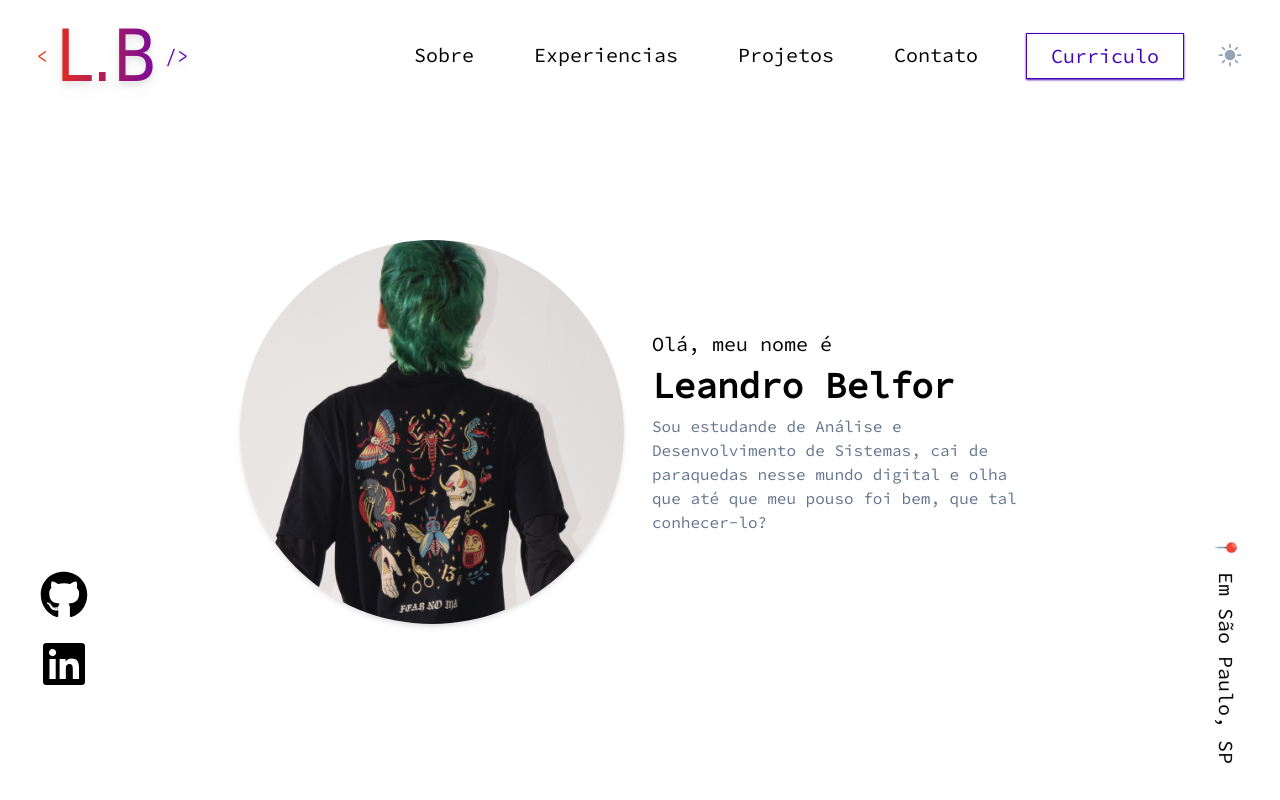
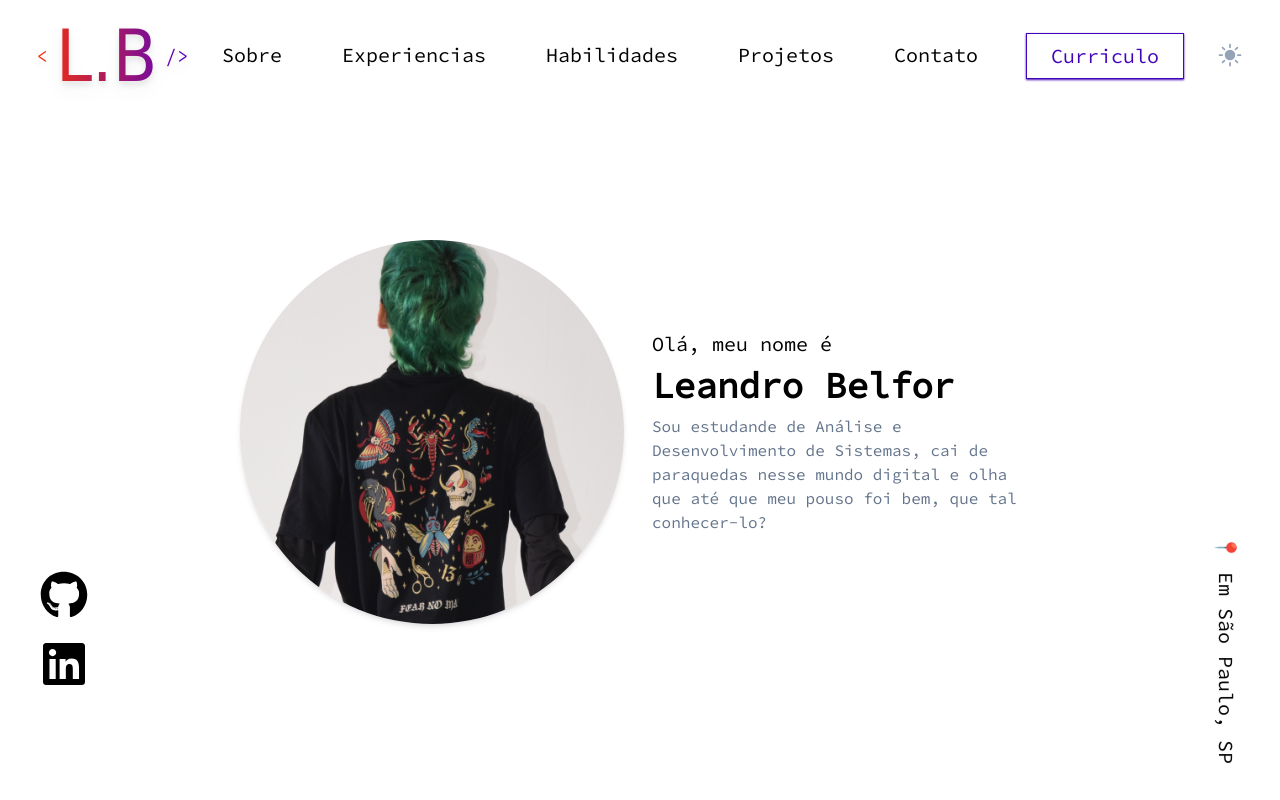
Before and after one commit to belforz/portfoliovue, a Vue app: page / in a window 1280 px wide. Shown: the top 800 px of the page. Built offline with nearby package versions, Linux system fonts and the light colour scheme.

Commit message:
fix:paths-skills

```diff
--- a/src/components/Navbar.vue
+++ b/src/components/Navbar.vue
@@ -35,6 +35,9 @@
                     </li>
                     <li :class="['transition-all motion-reduce:transition-none duration-500 delay-[100ms]', showTransition ? 'translate-y-0 opacity-1' : '-translate-y-4 opacity-0']">
                         <router-link class="block py-2 pl-3 pr-4 hover:text-link-color" to="/#experience-section">Experiencias</router-link>
+                    </li>
+                    <li :class="['transition-all motion-reduce:transition-none duration-500 delay-[100ms]', showTransition ? 'translate-y-0 opacity-1' : '-translate-y-4 opacity-0']">
+                        <router-link class="block py-2 pl-3 pr-4 hover:text-link-color" to="/#skills-section">Habilidades</router-link>
                     </li>
                     <li :class="['transition-all motion-reduce:transition-none duration-500 delay-[150ms]', showTransition ? 'translate-y-0 opacity-1' : '-translate-y-4 opacity-0']">
                         <router-link class="block py-2 pl-3 pr-4 hover:text-link-color" to="/#work-section">Projetos</router-link>
```
